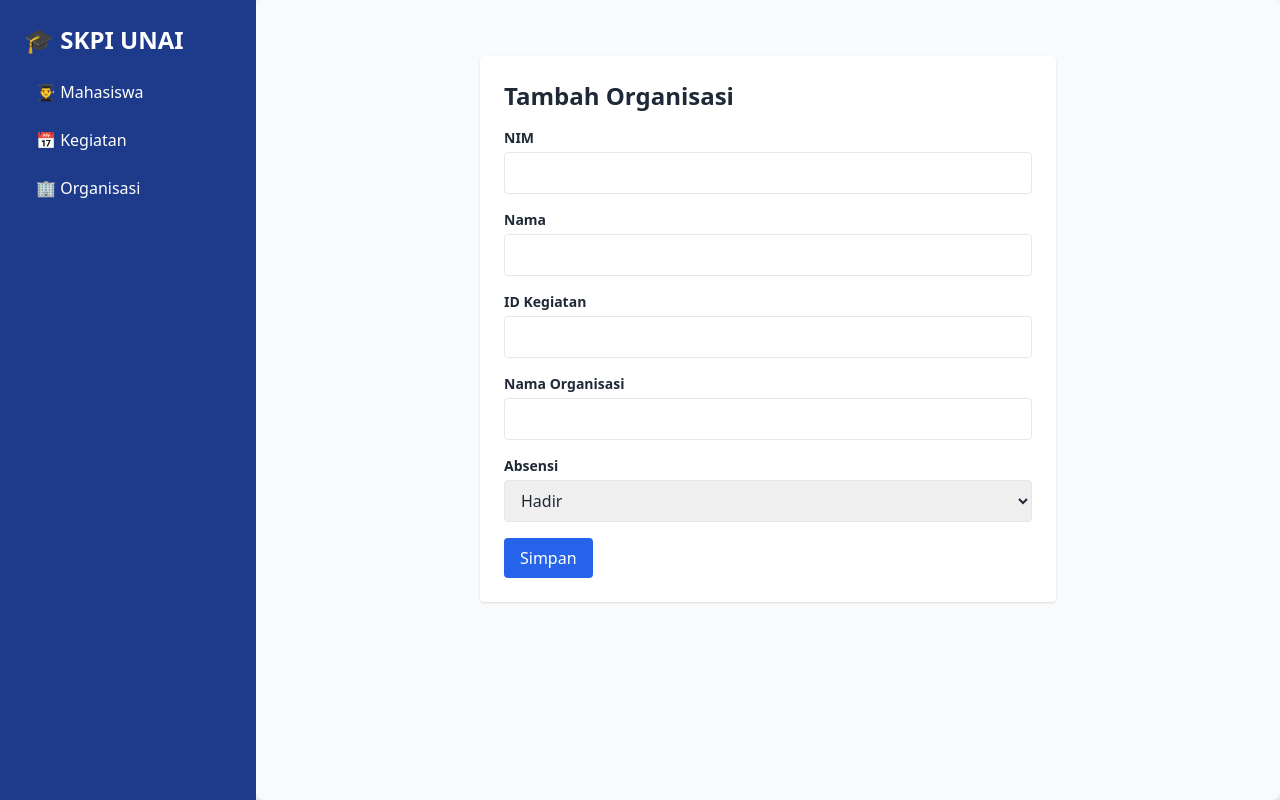
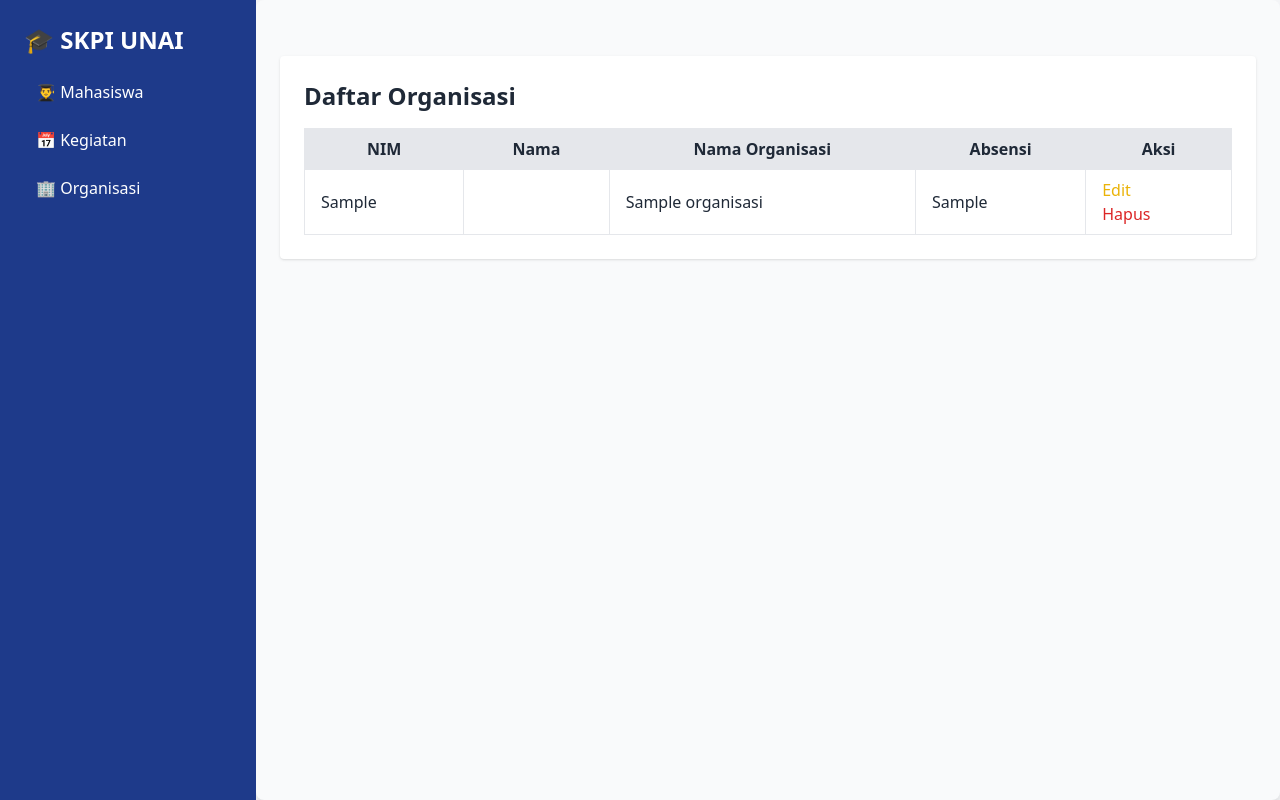
Before and after one commit to Ejaa0/skpiku, a Laravel app: page /organisasi in a window 1280 px wide. Run offline with Laravel 12, Linux system fonts and the light colour scheme; tables that the repository leaves empty hold one stand-in row (values such as "Sample post"); parts of the project's set-up code (start-up, migrations or seed data) failed here and were passed over; some libraries are stand-ins or nearby versions.

Commit message:
tampilan organisasi sudah bisa

```diff
--- a/app/Http/Controllers/OrganisasiController.php
+++ b/app/Http/Controllers/OrganisasiController.php
@@ -7,38 +7,38 @@
 
 class OrganisasiController extends Controller
 {
-    // Menampilkan daftar organisasi
+    // Metode untuk menampilkan daftar organisasi
     public function index()
     {
-        // Mengambil semua data organisasi dari database
-        $organisasi = Organisasi::all();
+        // Mengambil semua data organisasi
+        $organisasis = Organisasi::all();
 
-        // Mengembalikan ke view 'organisasi.index' dengan data organisasi
-        return view('organisasi.index', compact('organisasi'));
+        // Mengembalikan view dengan data organisasi
+        return view('organisasi.index', compact('organisasis'));
     }
 
-    // Menangani form input dan menyimpan data ke database
+    // Metode store untuk menyimpan data
     public function store(Request $request)
     {
-        // Validasi input
-        $request->validate([
-            'nim' => 'required|string|max:20',
-            'nama' => 'required|string|max:255',
-            'id_kegiatan' => 'required|exists:kegiatans,id', // Pastikan id_kegiatan ada di tabel kegiatans
-            'nama_organisasi' => 'required|string|max:255',
-            'absensi' => 'required|in:HADIR,TIDAK', // Absensi hanya bisa Hadir atau Tidak Hadir
+        // Validasi dan penyimpanan data
+        $validated = $request->validate([
+            'nim' => 'required|numeric',
+            'nama' => 'required|string',
+            'id_kegiatan' => 'required|numeric',
+            'nama_organisasi' => 'required|string',
+            'absensi' => 'required|in:HADIR,TIDAK',
         ]);
 
-        // Menyimpan data ke dalam tabel organisasi
-        Organisasi::create([
-            'nim' => $request->nim,
-            'nama' => $request->nama,
-            'id_kegiatan' => $request->id_kegiatan,
-            'nama_organisasi' => $request->nama_organisasi,
-            'absensi' => $request->absensi,
-        ]);
+        $organisasi = new Organisasi();
+        $organisasi->nim = $validated['nim'];
+        $organisasi->nama = $validated['nama'];
+        $organisasi->id_kegiatan = $validated['id_kegiatan'];
+        $organisasi->nama_organisasi = $validated['nama_organisasi'];
+        $organisasi->absensi = $validated['absensi'];
+        $organisasi->save();
 
-        // Redirect ke halaman index organisasi atau halaman lain setelah berhasil
         return redirect()->route('organisasi.index')->with('success', 'Organisasi berhasil ditambahkan!');
     }
+
+    // Metode lainnya...
 }
--- a/app/Models/Organisasi.php
+++ b/app/Models/Organisasi.php
@@ -6,16 +6,18 @@
 
 class Organisasi extends Model
 {
-    protected $table = 'organisasi'; // gunakan nama tabel yang benar
+    // Tentukan nama tabel yang sesuai dengan tabel di database
+    protected $table = 'organisasi';  // Nama tabel yang benar
+
     protected $fillable = [
         'nim',
         'nama',
         'id_kegiatan',
         'nama_organisasi',
-        'absensi',
+        'absensi'
     ];
 
-    // Relasi ke tabel kegiatan (jika ada)
+    // Relasi dengan model Kegiatan
     public function kegiatan()
     {
         return $this->belongsTo(Kegiatan::class, 'id_kegiatan');
--- a/resources/views/organisasi/index.blade.php
+++ b/resources/views/organisasi/index.blade.php
@@ -1,41 +1,43 @@
 @extends('layouts.app')
 
 @section('content')
-<div class="max-w-xl mx-auto bg-white p-6 rounded shadow mt-8">
-    <h2 class="text-2xl font-bold mb-4">Tambah Organisasi</h2>
+<div class="max-w-5xl mx-auto bg-white p-6 rounded shadow mt-8">
+    <h2 class="text-2xl font-bold mb-4">Daftar Organisasi</h2>
 
-    <form action="{{ route('organisasi.store') }}" method="POST">
-        @csrf
+    @if (session('success'))
+        <div class="bg-green-100 text-green-800 p-3 rounded mb-4">
+            {{ session('success') }}
+        </div>
+    @endif
 
-        <div class="mb-4">
-            <label class="block text-sm font-bold mb-1">NIM</label>
-            <input type="text" name="nim" class="w-full border rounded px-3 py-2" required>
-        </div>
-
-        <div class="mb-4">
-            <label class="block text-sm font-bold mb-1">Nama</label>
-            <input type="text" name="nama" class="w-full border rounded px-3 py-2" required>
-        </div>
-
-        <div class="mb-4">
-            <label class="block text-sm font-bold mb-1">ID Kegiatan</label>
-            <input type="number" name="id_kegiatan" class="w-full border rounded px-3 py-2" required>
-        </div>
-
-        <div class="mb-4">
-            <label class="block text-sm font-bold mb-1">Nama Organisasi</label>
-            <input type="text" name="nama_organisasi" class="w-full border rounded px-3 py-2" required>
-        </div>
-
-        <div class="mb-4">
-            <label class="block text-sm font-bold mb-1">Absensi</label>
-            <select name="absensi" class="w-full border rounded px-3 py-2" required>
-                <option value="HADIR">Hadir</option>
-                <option value="TIDAK">Tidak Hadir</option>
-            </select>
-        </div>
-
-        <button type="submit" class="bg-blue-600 text-white px-4 py-2 rounded hover:bg-blue-700">Simpan</button>
-    </form>
+    <table class="min-w-full table-auto">
+        <thead>
+            <tr class="bg-gray-200">
+                <th class="px-4 py-2 border">NIM</th>
+                <th class="px-4 py-2 border">Nama</th>
+                <th class="px-4 py-2 border">Nama Organisasi</th>
+                <th class="px-4 py-2 border">Absensi</th>
+                <th class="px-4 py-2 border">Aksi</th>
+            </tr>
+        </thead>
+        <tbody>
+            @foreach ($organisasis as $organisasi)
+                <tr>
+                    <td class="px-4 py-2 border">{{ $organisasi->nim }}</td>
+                    <td class="px-4 py-2 border">{{ $organisasi->nama }}</td>
+                    <td class="px-4 py-2 border">{{ $organisasi->nama_organisasi }}</td>
+                    <td class="px-4 py-2 border">{{ $organisasi->absensi }}</td>
+                    <td class="px-4 py-2 border">
+                        <a href="{{ route('organisasi.edit', $organisasi->id) }}" class="text-yellow-500 hover:underline">Edit</a>
+                        <form action="{{ route('organisasi.destroy', $organisasi->id) }}" method="POST" onsubmit="return confirm('Yakin ingin menghapus?');">
+                            @csrf
+                            @method('DELETE')
+                            <button type="submit" class="text-red-600 hover:underline">Hapus</button>
+                        </form>
+                    </td>
+                </tr>
+            @endforeach
+        </tbody>
+    </table>
 </div>
 @endsection
--- a/routes/web.php
+++ b/routes/web.php
@@ -12,3 +12,9 @@
 Route::resource('mahasiswa', MahasiswaController::class);
 Route::resource('kegiatan', KegiatanController::class);
 Route::resource('organisasi', OrganisasiController::class);
+
+
+Route::get('/organisasi', [OrganisasiController::class, 'index'])->name('organisasi.index');
+Route::post('/organisasi', [OrganisasiController::class, 'store'])->name('organisasi.store');
+Route::get('/organisasi/create', [OrganisasiController::class, 'create'])->name('organisasi.create');
+// Tambahkan route lainnya sesuai kebutuhan
```
Also changed, not shown: app/Models/Kegiatan.php (+5 -8 lines), resources/views/layouts/organisasi.blade.php (deleted, +0 -14 lines), database/migrations/2025_05_08_041220_create_organisasi_table.php.
